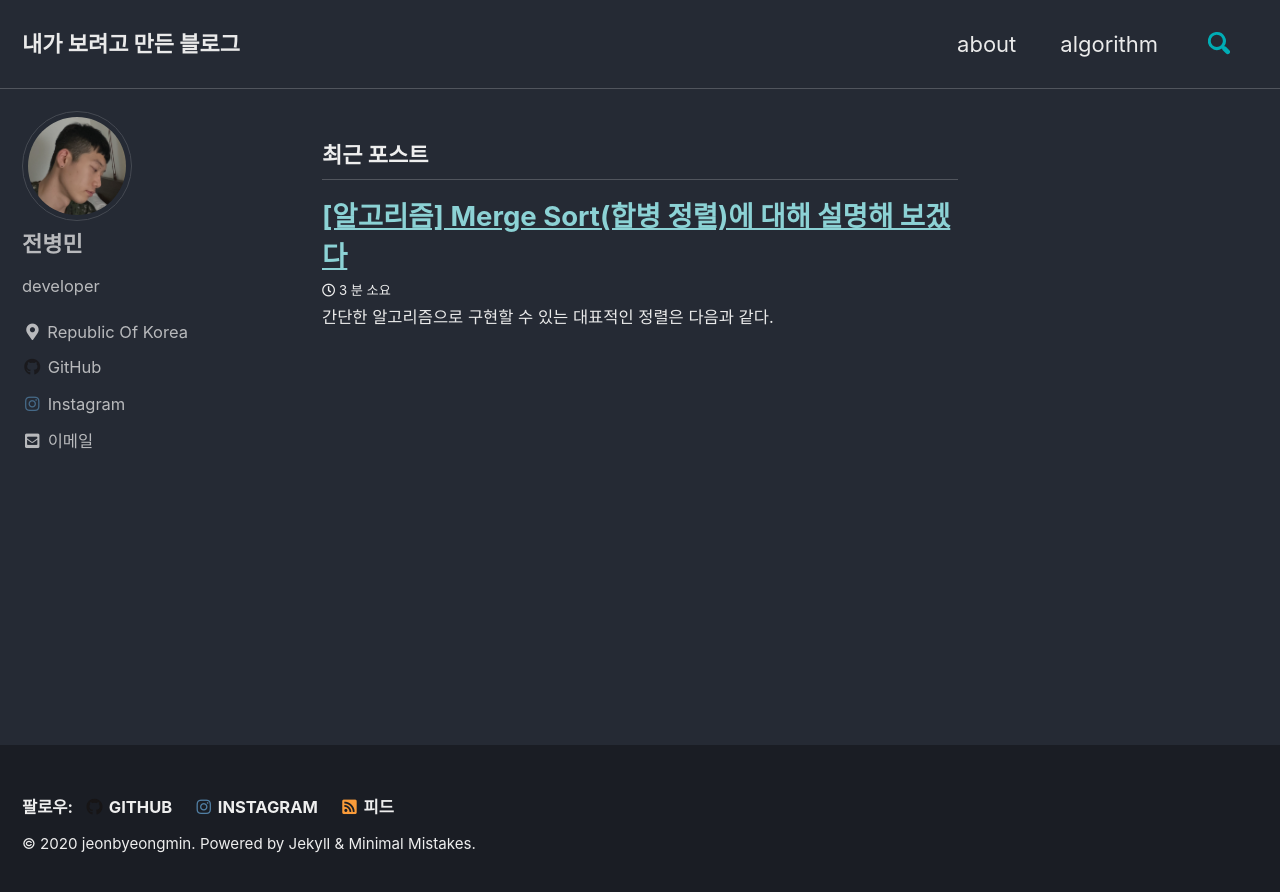
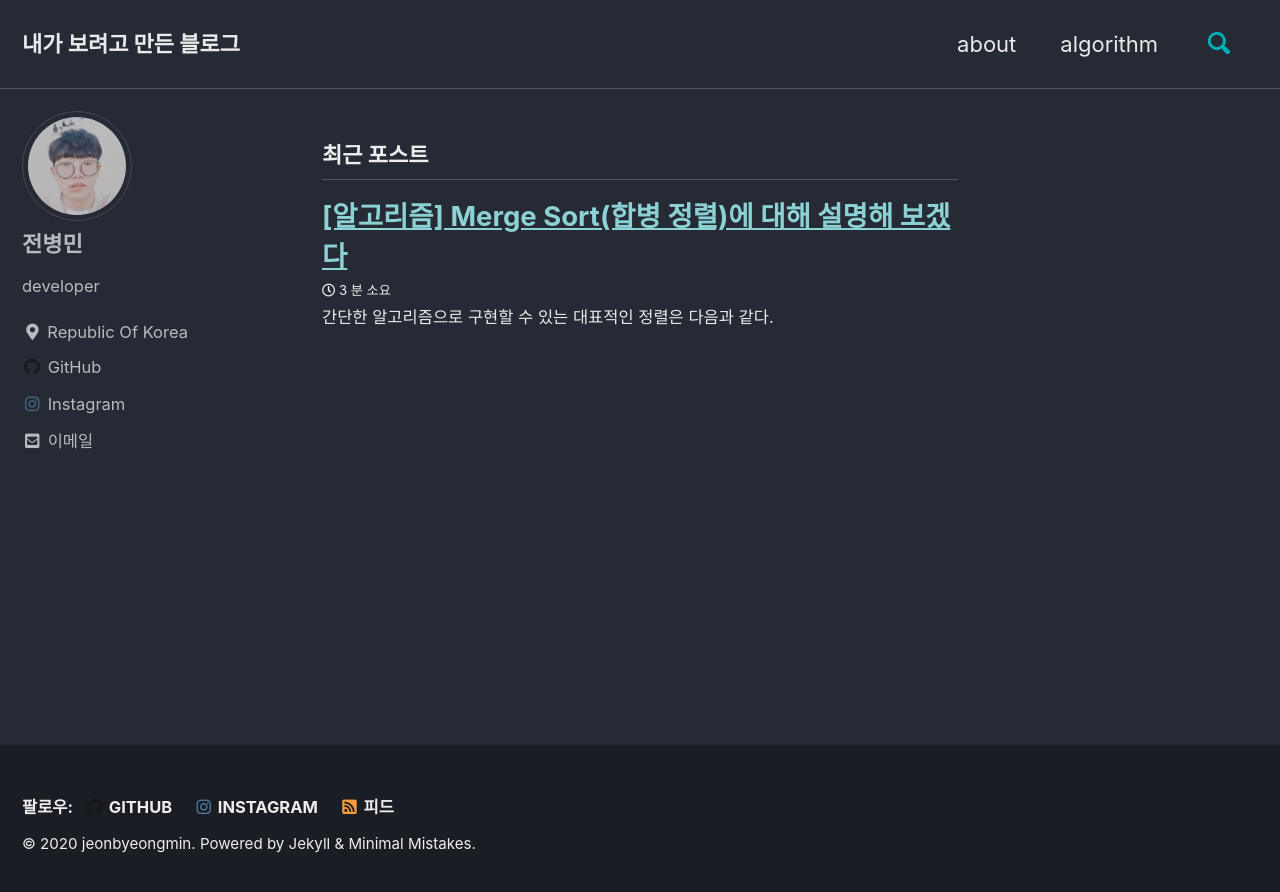
Before and after one commit to jeonbyeongmin/jeonbyeongmin.github.io, a Jekyll site: the page built from index.html, in a window 1280 px wide. Shown: the top 892 px of the page. Built offline with Jekyll 4.4.1, drawn with Linux system fonts in a browser that asks for light colours; cached includes are drawn as plain includes; the list of posts is cut into pages by our own code.

Commit message:
profile changed

```diff
--- a/_config.yml
+++ b/_config.yml
@@ -85,7 +85,7 @@ analytics:
 # Site Author
 author:
   name             : "전병민"
-  avatar           : "/assets/images/profile/1234.jpeg"
+  avatar           : "/assets/images/profile/12345.jpeg"
   bio              : "developer"
   location         : "Republic Of Korea"
   email            : "qudals7613@gmail.com"
```
Also changed, not shown: assets/images/profile/12345.jpeg (added).
